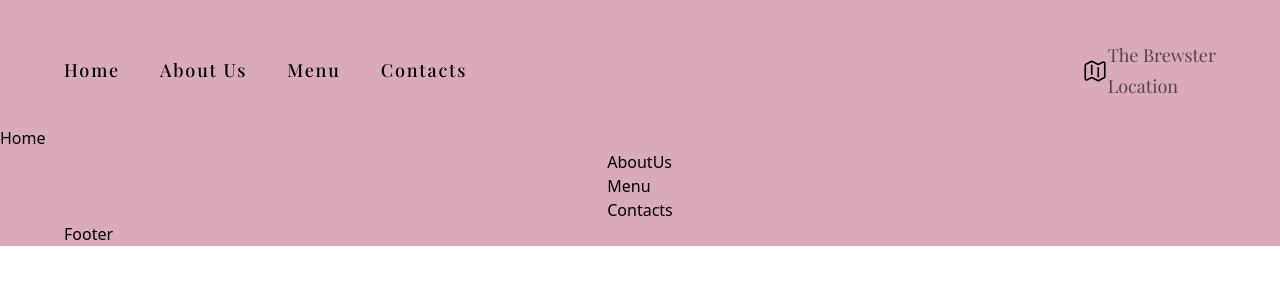
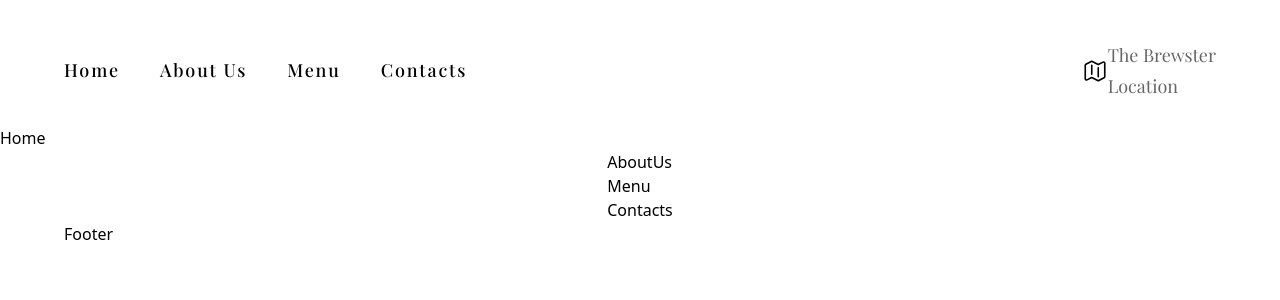
Before and after one commit to Rali-28/the_brewster, a React (Vite) app: page / in a window 1280 px wide. Shown: the top 300 px of the page. Built offline with nearby package versions, Linux system fonts and the light colour scheme.

Commit message:
Remove BG on app.jsx

```diff
--- a/src/App.jsx
+++ b/src/App.jsx
@@ -5,7 +5,7 @@ import styles from './style'
 const App = () => (
 
   /* Main Div Container */
-  <div className='w-full overflow-hidden bg-primary'>
+  <div className='w-full overflow-hidden'>
 
     {/* Navbar */}
     <div className={`${styles.paddingX} ${styles.flexCenter}`}>
@@ -15,14 +15,14 @@ const App = () => (
     </div>
 
     {/* Home Page */} {/* BG and  */}
-    <div className={`bg-primary ${styles.flexStart}`}>
+    <div className={`${styles.flexStart}`}>
       <div className={`${styles.boxWidth}`}>
         <Home />
       </div>
     </div>
 
     {/* Content */}
-    <div className={`bg-primary ${styles.paddingX} ${styles.flexStart}`}>
+    <div className={`${styles.paddingX} ${styles.flexStart}`}>
       <div>
         <AboutUs />
         <Menu />
```
